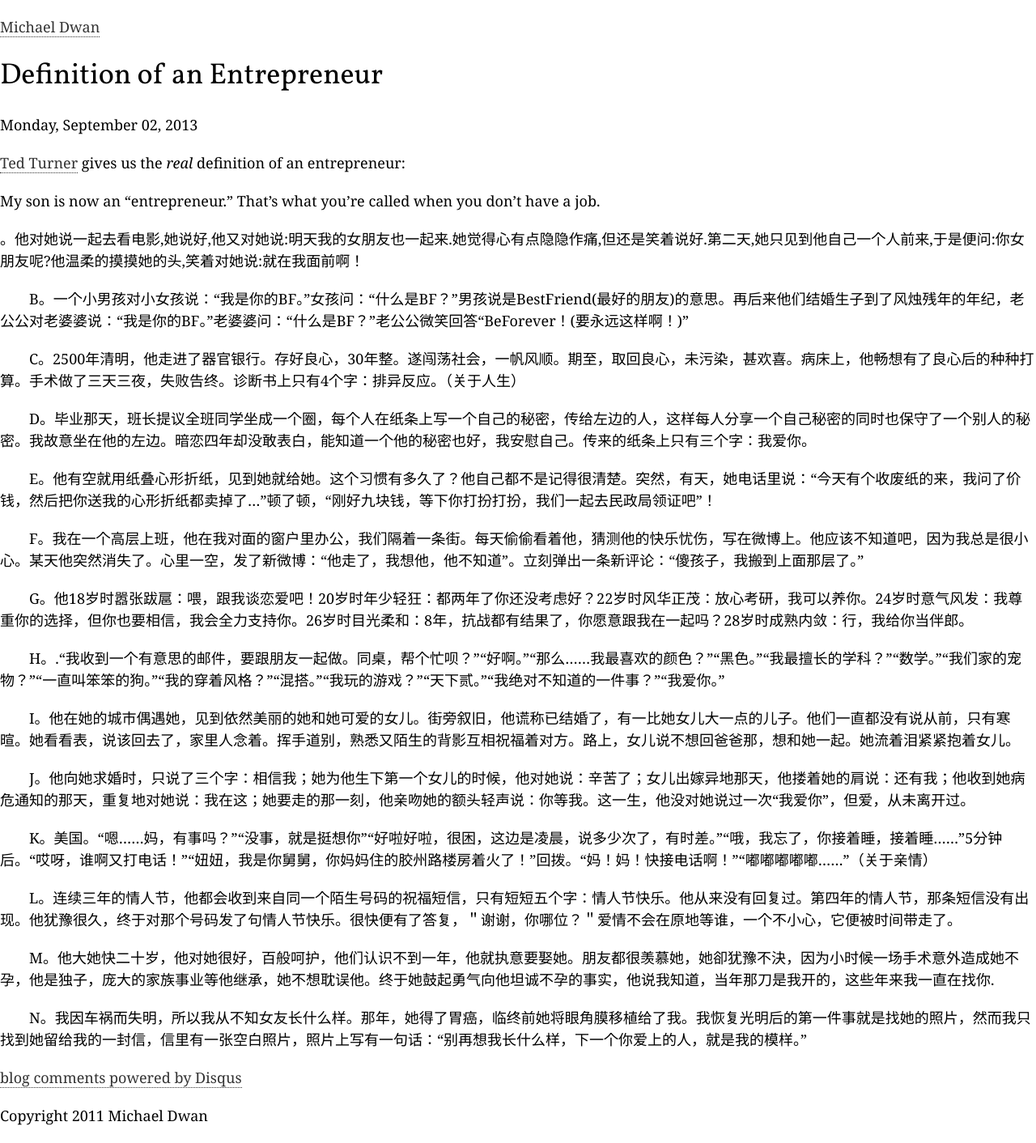
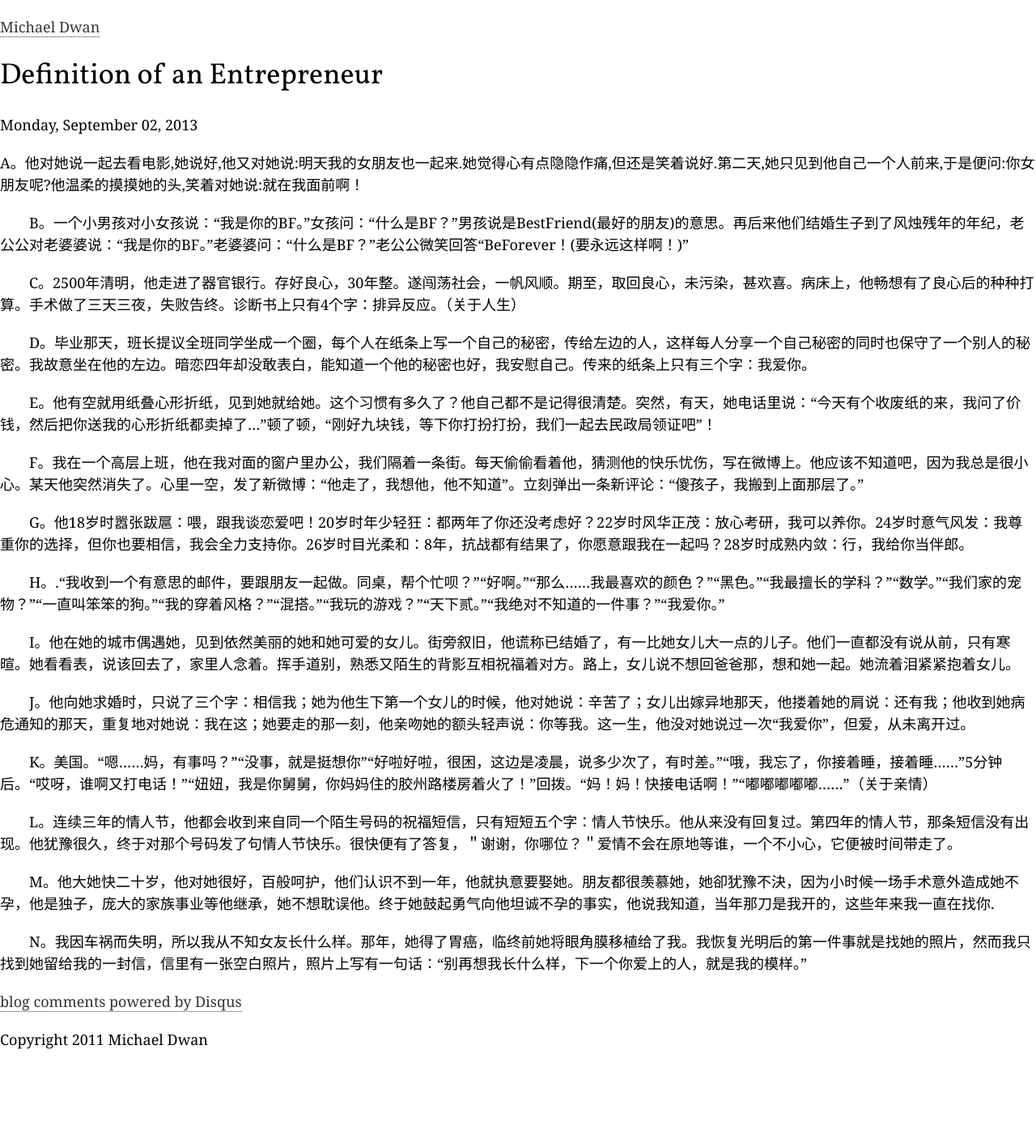
Before and after one commit to javaIsEGirl/javaisegirl.github.com, a Jekyll site: the page built from _posts/2013-09-02-what-is-jekyll.markdown, in a window 1280 px wide. Shown: the whole page at 81% size. Built offline with Jekyll 4.4.1, drawn with Linux system fonts in a browser that asks for light colours; some web fonts are replaced; comment, search, counter and statistics services are not loaded; after the commit the page ends 1318 px from its top, so only the background shows below that.

Commit message:
what i want told to someone

```diff
--- a/_posts/2013-09-02-what-is-jekyll.markdown
+++ b/_posts/2013-09-02-what-is-jekyll.markdown
@@ -2,11 +2,7 @@
 layout: post
 title: Definition of an Entrepreneur
 ---
-[Ted Turner](http://en.wikipedia.org/wiki/Ted_Turner) gives us the _real_ definition of an entrepreneur:
-
-> My son is now an "entrepreneur." That's what you're called when you don't have a job.
-
-。他对她说一起去看电影,她说好,他又对她说:明天我的女朋友也一起来.她觉得心有点隐隐作痛,但还是笑着说好.第二天,她只见到他自己一个人前来,于是便问:你女朋友呢?他温柔的摸摸她的头,笑着对她说:就在我面前啊！
+A。他对她说一起去看电影,她说好,他又对她说:明天我的女朋友也一起来.她觉得心有点隐隐作痛,但还是笑着说好.第二天,她只见到他自己一个人前来,于是便问:你女朋友呢?他温柔的摸摸她的头,笑着对她说:就在我面前啊！
 
 　　B。一个小男孩对小女孩说：“我是你的BF。”女孩问：“什么是BF？”男孩说是BestFriend(最好的朋友)的意思。再后来他们结婚生子到了风烛残年的年纪，老公公对老婆婆说：“我是你的BF。”老婆婆问：“什么是BF？”老公公微笑回答“BeForever！(要永远这样啊！)”
 
```
